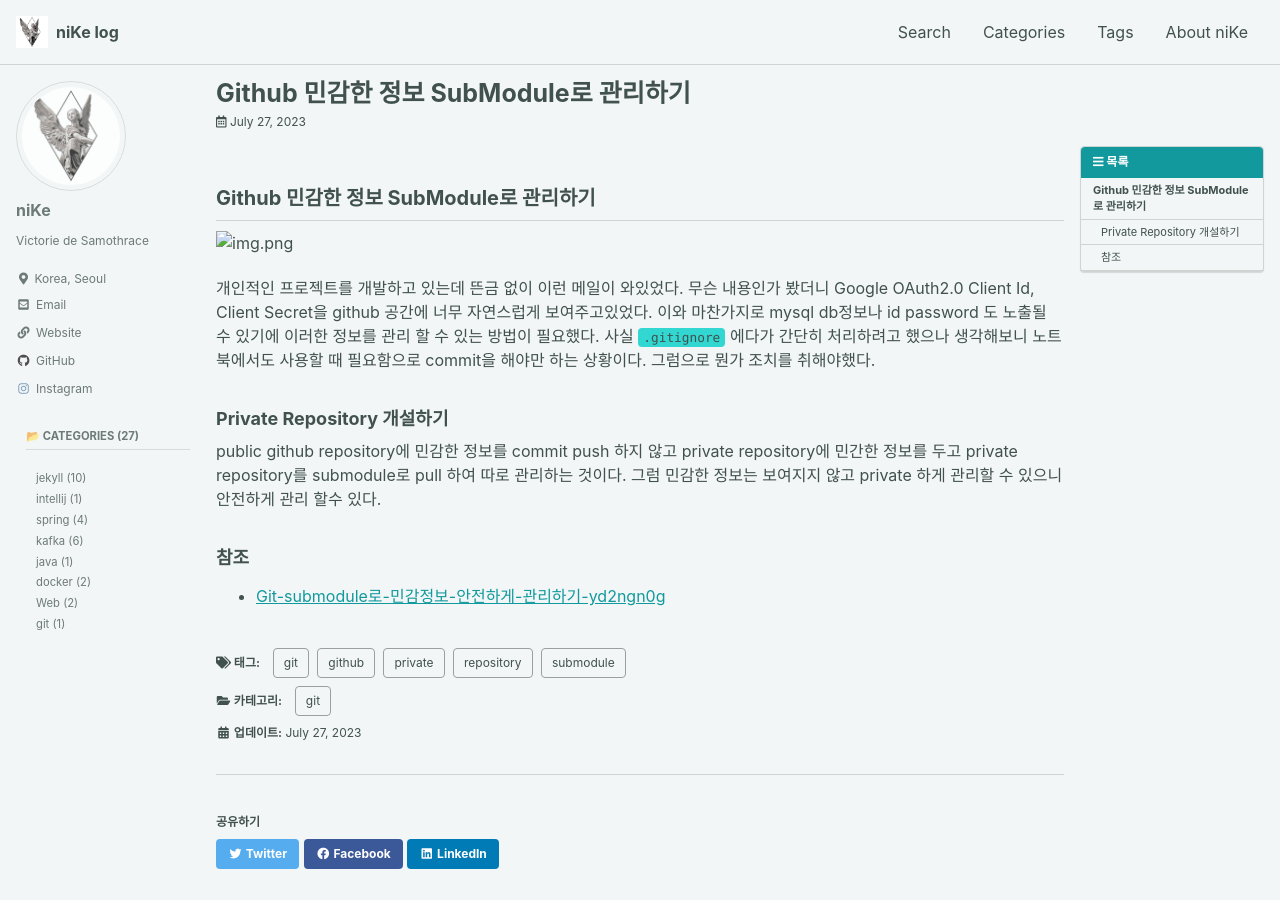
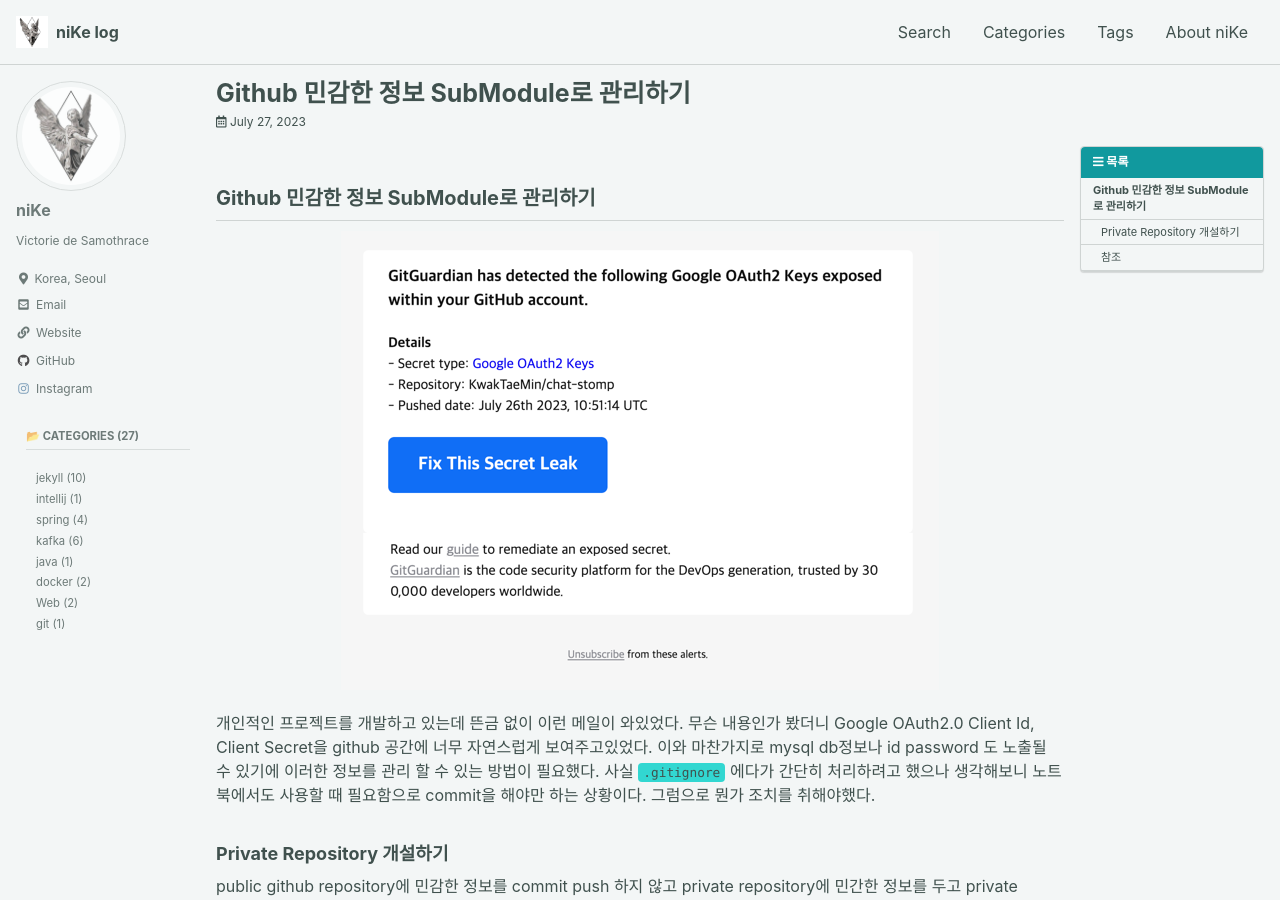
Before and after one commit to KwakTaeMin/KwakTaeMin.github.io, a Jekyll site: the page built from _posts/2023-07-27-Github 민감한 정보 SubModule로 관리하기.md, in a window 1280 px wide and 900 px high. Built offline with Jekyll 4.4.1, drawn with Linux system fonts in a browser that asks for light colours; cached includes are drawn as plain includes; some web fonts are replaced; comment, search, counter and statistics services are not loaded.

Commit message:
Submodule 포스팅

```diff
--- a/_posts/2023-07-27-Github 민감한 정보 SubModule로 관리하기.md
+++ b/_posts/2023-07-27-Github 민감한 정보 SubModule로 관리하기.md
@@ -18,7 +18,7 @@ date: 2023-07-27T1:00:00Z
 
 ## Github 민감한 정보 SubModule로 관리하기
 
-![img.png](assets/images/2307/17-1.png#center)
+![img.png](/assets/images/2307/17-1.png#center)
 
 개인적인 프로젝트를 개발하고 있는데 뜬금 없이 이런 메일이 와있었다. 무슨 내용인가 봤더니 Google OAuth2.0 Client Id, Client Secret을
 github 공간에 너무 자연스럽게 보여주고있었다. 이와 마찬가지로 mysql db정보나 id password 도 노출될 수 있기에 이러한 정보를 관리 할 수 있는 방법이 필요했다.
```
